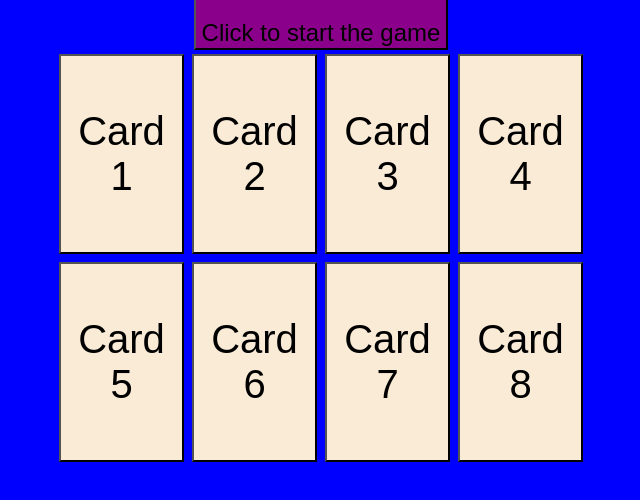
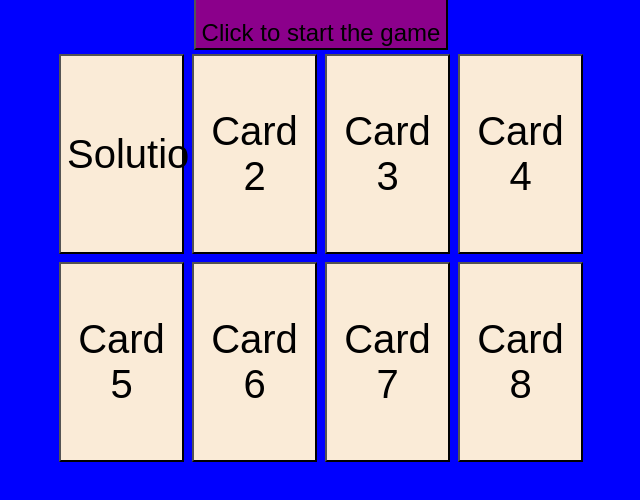
Before and after one commit to The-I-T-Crowd/Aidan_pair_game, a plain HTML site: page index.html in a window 1280 px wide. Both pictures are taken after a click on the button "Card 1". Shown: the part 48-548 px from the top of the page, without its empty margins (319-959 px from the left). Drawn offline with Linux system fonts and the light colour scheme.

Commit message:
some help

```diff
--- a/index.html
+++ b/index.html
@@ -2,7 +2,7 @@
 
 <head>
     <title>A Basic HTML5 Template</title>
-
+    <script src="script.js"></script>
 </head>
 
 <body style="background-color: blue;">
@@ -15,7 +15,7 @@ The Pair Game
 </body>
 
 <span style="display: flex; justify-content: center;">
-    <button style="font-size: 40px;background-color: antiquewhite; margin: 4px; height: 200px; width: 125px;" id="card_1">
+    <button onclick="updateCard('card_1')"  style="font-size: 40px;background-color: antiquewhite; margin: 4px; height: 200px; width: 125px;" id="card_1">
         Card 1
     </button>
     <button style="font-size: 40px; background-color: antiquewhite; margin: 4px; height: 200px; width: 125px;" id="card_2">
--- /dev/null
+++ b/script.js
@@ -0,0 +1,3 @@
+updateCard = function (elementId) {
+    document.getElementById(elementId).innerText = 'Solution';
+}
```
